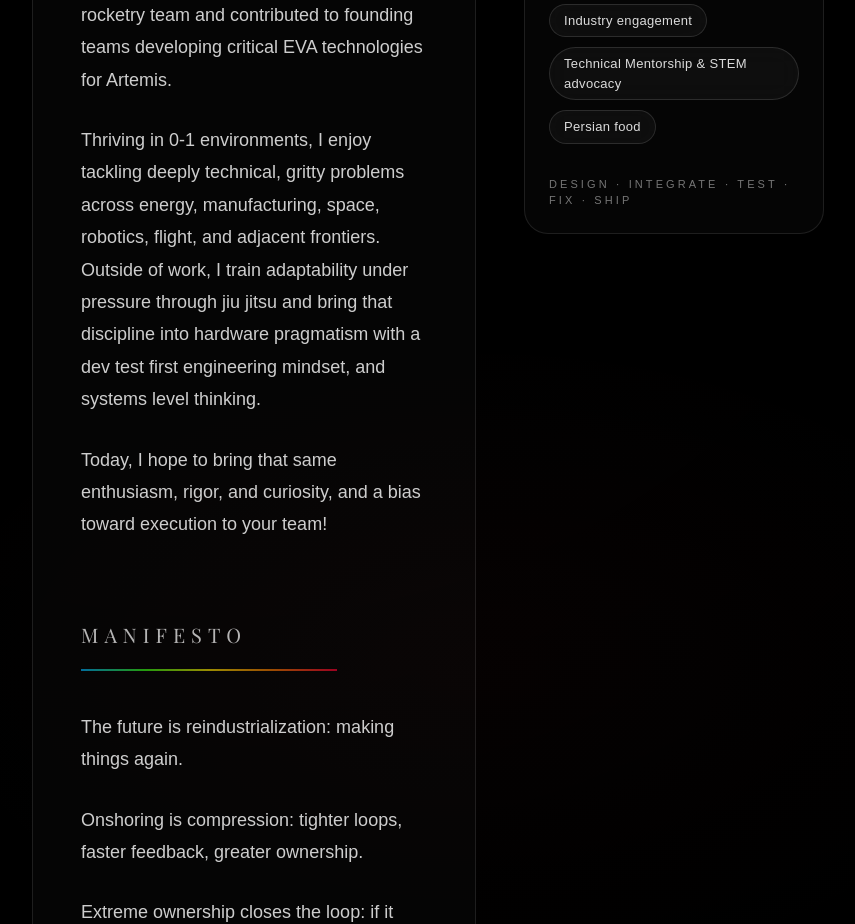
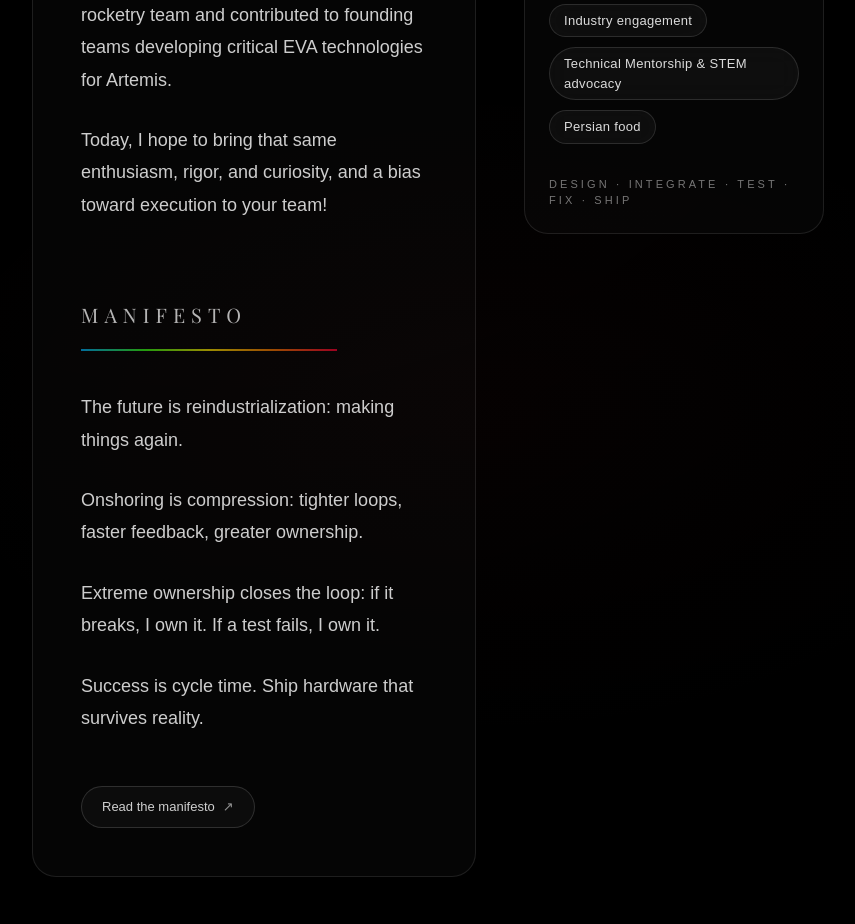
Before and after one commit to sophyamirza/sophya-portfolio, a Next.js app: page /bio in a window 1280 px wide. Shown: the part 1680-2604 px from the top of the page, without its empty margins (416-1271 px from the left). Built offline with nearby package versions, Linux system fonts and the light colour scheme; a web font is replaced by a local one.

Commit message:
update the bio page too

```diff
--- a/app/bio/page.tsx
+++ b/app/bio/page.tsx
@@ -216,10 +216,6 @@ export default function BioPage() {
 
               </p>
 
-              <p>
-                Thriving in 0-1 environments, I enjoy tackling deeply technical, gritty problems across energy, manufacturing, space, robotics, flight, and adjacent frontiers. Outside of work, I train adaptability under pressure through jiu jitsu and bring that discipline into hardware pragmatism with a dev test first engineering mindset, and systems level thinking.
-
-              </p>
 
               <p>
                 Today, I hope to bring that same enthusiasm, rigor, and curiosity, and a bias toward execution to your team!
```
Also changed, not shown: public/images/campanile.svg.
